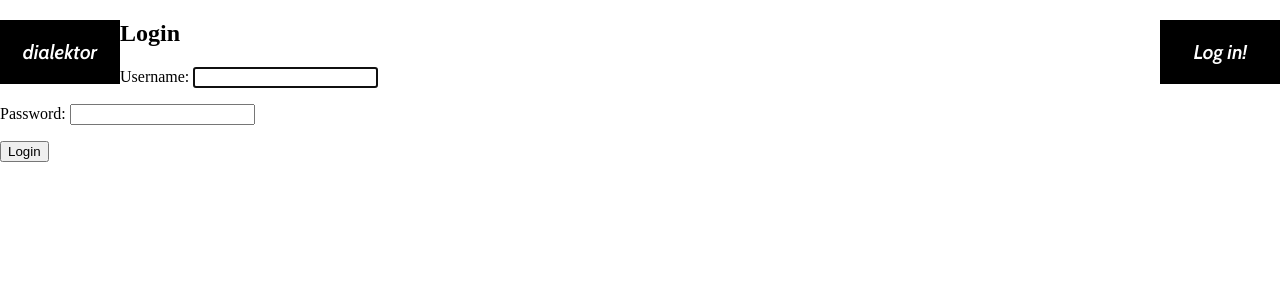
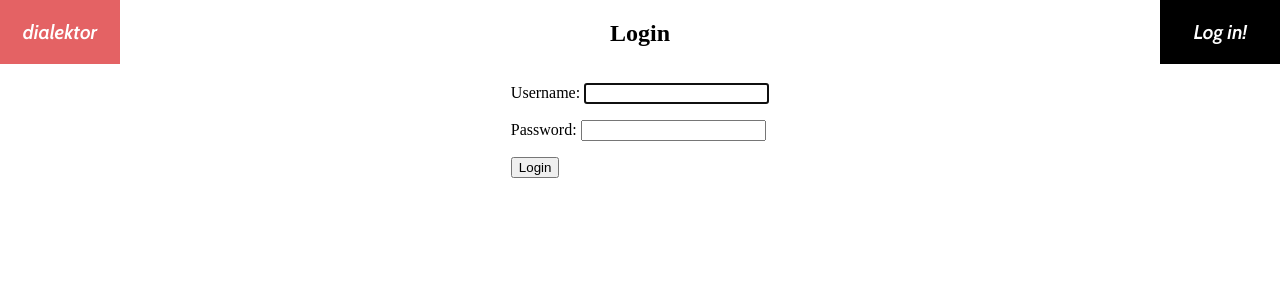
Before and after one commit to yasharAhari/Dialektor, a Django app: page /accounts/login/ in a window 1280 px wide. Shown: the top 300 px of the page. Run offline with Django 3.2, Linux system fonts and the light colour scheme.

Commit message:
In order to get the login section display properly, I added a new css class called "login_container", set it to be a flex container with a vertical direction, and finally centered the items.
I also fixed a mistake I made in base.html

```diff
--- a/static/style.css
+++ b/static/style.css
@@ -4,6 +4,12 @@
 {
   margin:0;
   padding:0;
+}
+
+.login_container{
+  display: flex;
+  flex-direction: column;
+  align-items: center;
 }
 
 #profile
--- a/templates/base.html
+++ b/templates/base.html
@@ -7,9 +7,9 @@
 <head>
   <meta charset="utf-8">
   <title>{% block title %}Auth testing{% endblock %}</title>
-  <link rel="stylesheet" type="text/css" href="static/style.css">
   <script src="https://ajax.googleapis.com/ajax/libs/jquery/3.4.1/jquery.min.js"></script>
   <link rel="stylesheet" href="{% static "style.css" %}">
+  <script src="{% static "script.js"%}"></script>
 </head>
 
 <body>
--- a/templates/registration/login.html
+++ b/templates/registration/login.html
@@ -4,10 +4,13 @@
 {% block title %}Login{% endblock %}
 
 {% block content %}
+<div class="login_container">
   <h2>Login</h2>
   <form method="post">
     {% csrf_token %}
     {{ form.as_p }}
     <button type="submit">Login</button>
   </form>
+</div>
+
 {% endblock %}
```
Lines whose indentation alone changed are shown as unchanged.
